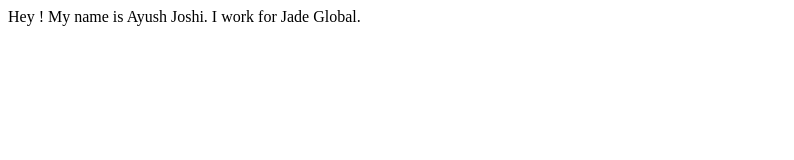
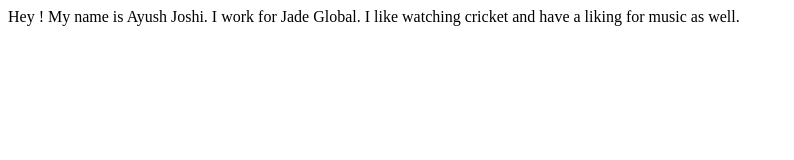
Before and after one commit to ayush7088/theAyushJoshi-porfolio, a plain HTML site: page index.html in a window 1280 px wide. Shown: the whole page, without its empty margins (0-794 px from the left). Drawn offline with Linux system fonts and the light colour scheme.

Commit message:
update: hobbies

```diff
--- a/index.html
+++ b/index.html
@@ -9,5 +9,8 @@
 <body>
     Hey ! My name is Ayush Joshi.
     I work for Jade Global.
+
+    I like watching cricket and have a liking for music as well.
+
 </body>
 </html>
```
